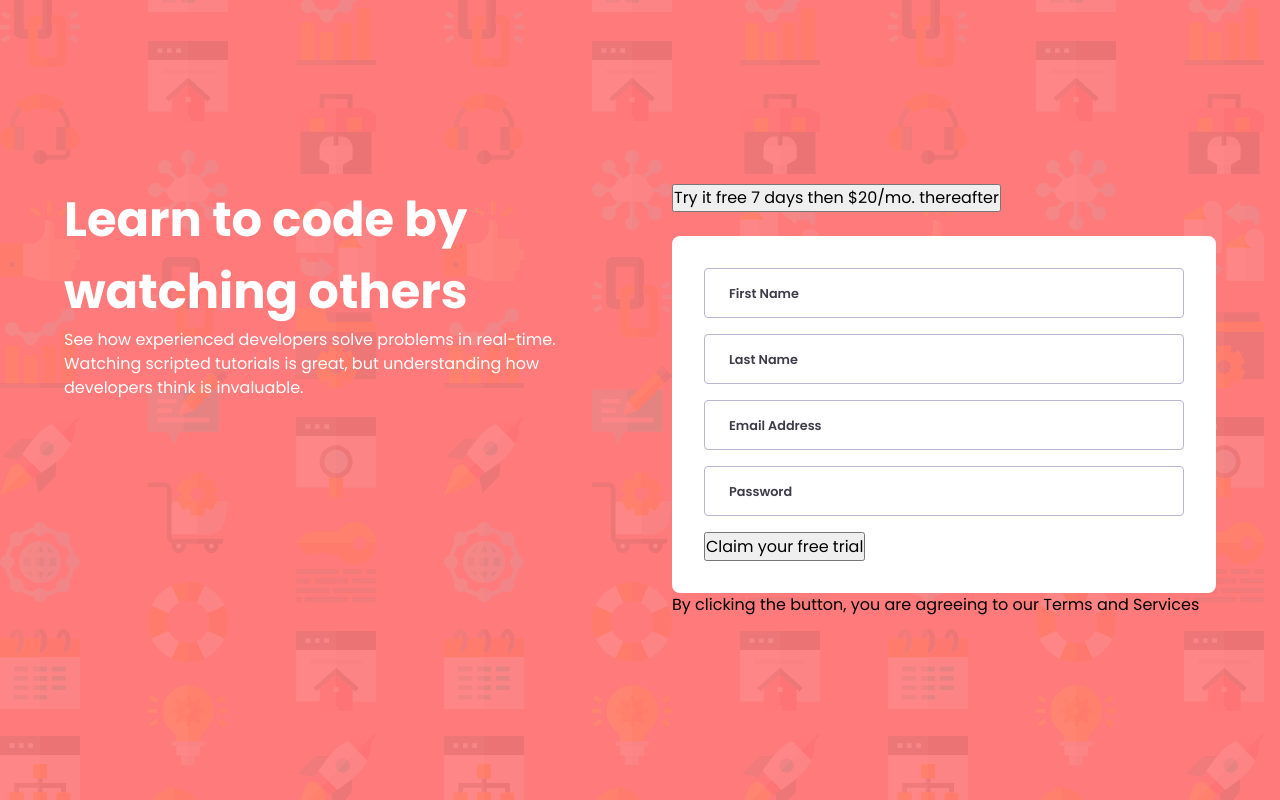
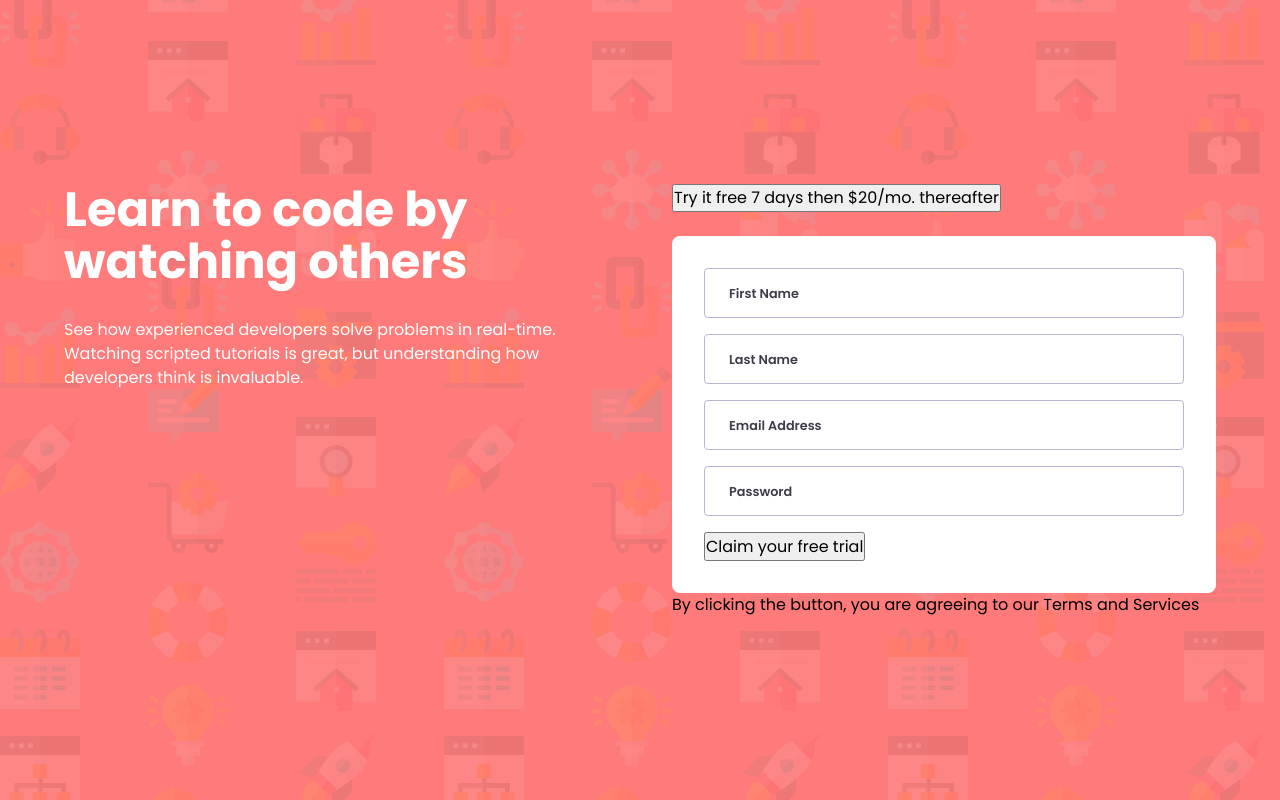
Before and after one commit to MahdiSohaily/sign-up-form, a website: page index.html in a window 1280 px wide. Drawn offline with Linux system fonts and the light colour scheme.

Commit message:
Add description styles

```diff
--- a/styles.css
+++ b/styles.css
@@ -115,7 +115,7 @@ form {
   border-radius: 0.5em;
 }
 
-input:not([type='submit']) {
+input:not([type="submit"]) {
   display: block;
   width: 100%;
   margin-bottom: 1em;
@@ -124,21 +124,32 @@ input:not([type='submit']) {
   border-radius: 0.25em;
 }
 
-::placeholder{
+::placeholder {
   color: var(--dark-blue);
   font-size: 0.8em;
   font-weight: var(--fw-semi-bold);
 }
 /* Utility classes */
+.primary-header {
+    color: white;
+    text-align: center;
+    font-weight: var(--fw-bold);
+    font-size: 1.8em;
+    line-height: 1.1;
+  }
+  .desc {
+    color: white;
+    padding-block: 1.8em;
+  }
+
+@media screen and (min-width: 40em) {
   .intro {
     padding-right: 3em;
   }
 
   .primary-header {
     color: white;
+    text-align: left;
     font-size: 3em;
   }
-
-.desc {
-    color: white;
 }
```
Lines whose indentation alone changed are shown as unchanged.
